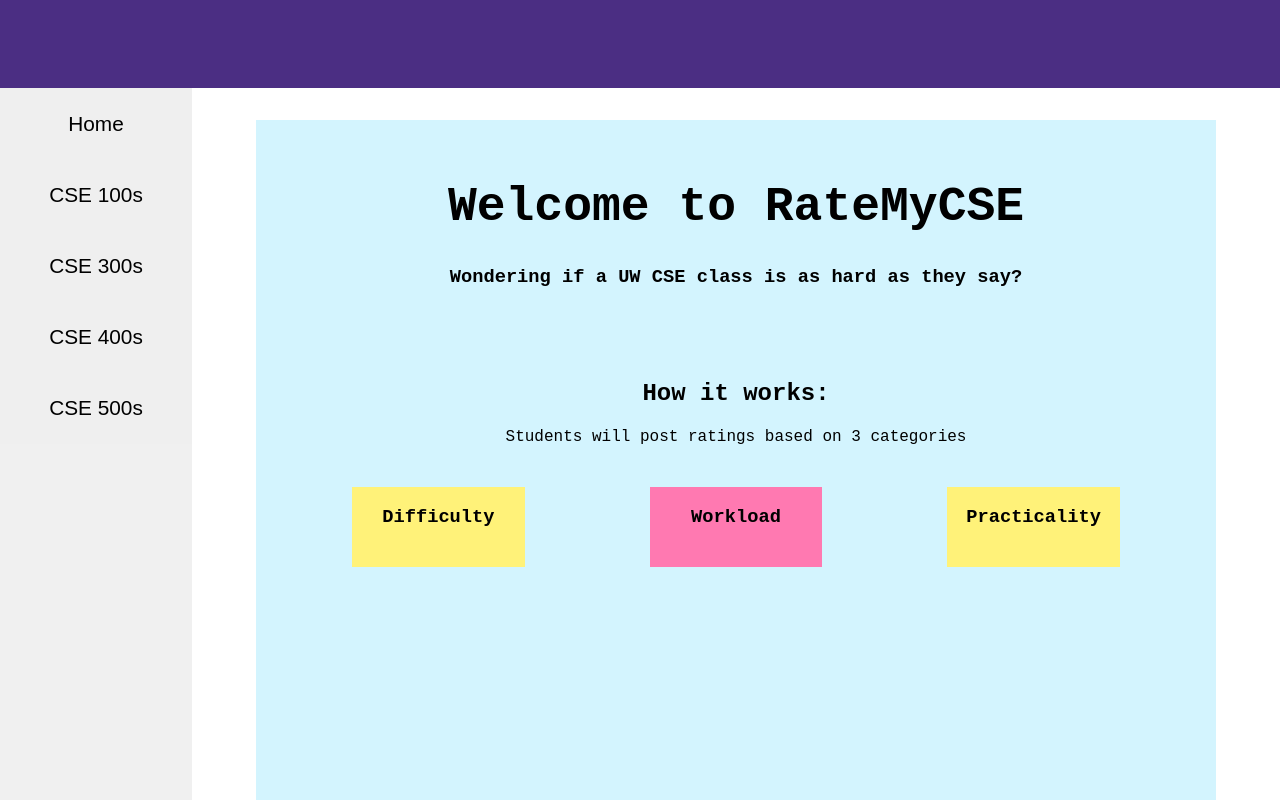
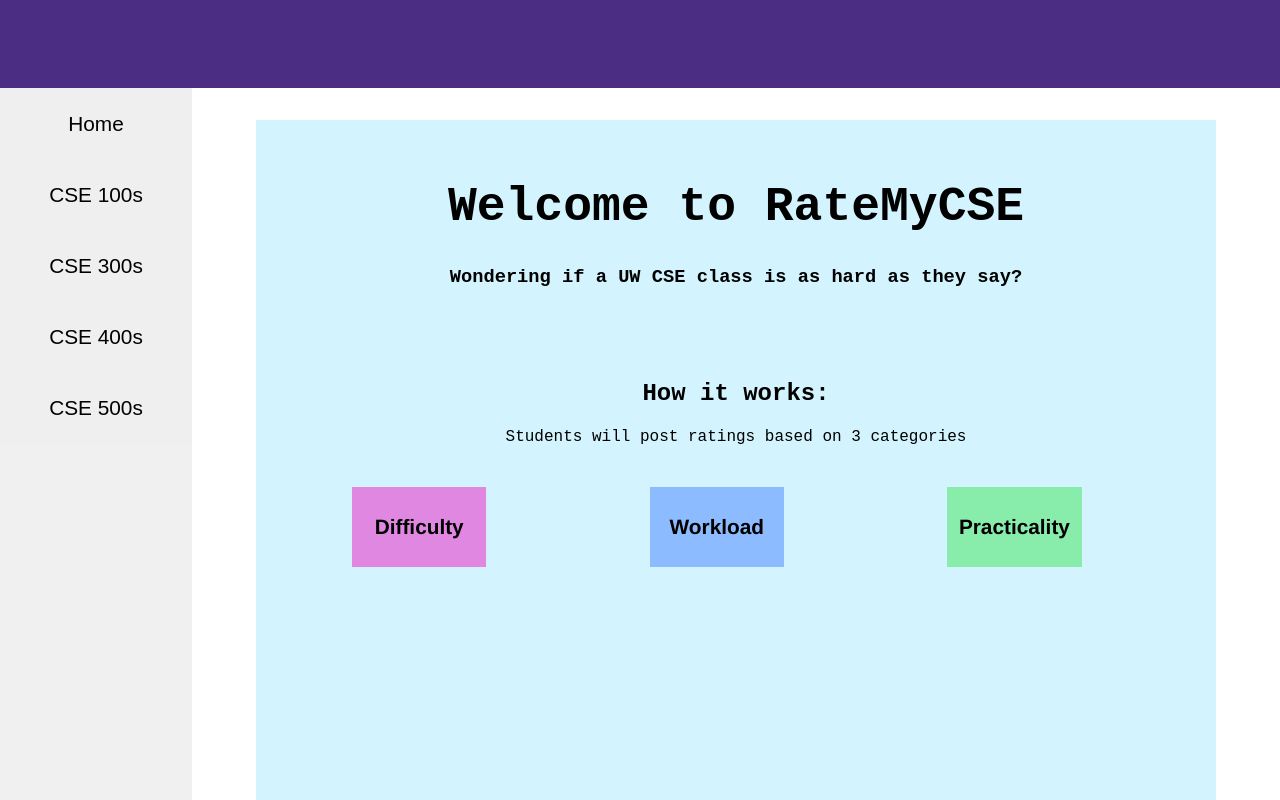
Before and after one commit to twang7310/rate-my-cse, a React (Create React App) app in the folder app/: page / in a window 1280 px wide. Shown: the top 800 px of the page. Built offline with nearby package versions, Linux system fonts and the light colour scheme.

Commit message:
rating boxes added

```diff
--- a/app/src/Homepage/Homepage-components.tsx
+++ b/app/src/Homepage/Homepage-components.tsx
@@ -37,6 +37,17 @@ export const LevelTab: React.FC<{ classlevel: string }> = ({ classlevel }) => {
     );
 }
 
+const RatingBox: React.FC<{label: string, rating: string}> = ({ label, rating }) => {
+  const dynamicClassName = `ratingbox ratingbox-${rating}`;
+
+  return (
+    <div className={dynamicClassName}>
+      {label}
+    </div>
+  );
+};
+
+
 export const InnerPage: React.FC = () => {
     return (
         <div className="innerpage">
@@ -48,15 +59,9 @@ export const InnerPage: React.FC = () => {
             <h4 className="explanation">
               Students will post ratings based on 3 categories
             </h4>
-            <div className="diff-box">
-              <h3>Difficulty</h3>
-            </div>
-            <div className="work-box">
-              <h3>Workload</h3>
-            </div>
-            <div className="prac-box">
-              <h3>Practicality</h3>
-            </div>
+            <RatingBox label="Difficulty" rating="diff" />
+            <RatingBox label="Workload" rating="work" />
+            <RatingBox label="Practicality" rating="prac" />
           </div>
         </div>
     );
--- a/app/src/Homepage/Homepage.css
+++ b/app/src/Homepage/Homepage.css
@@ -65,29 +65,31 @@
   font-weight: normal;
 }
 
-.diff-box {
-  background-color: #fff279;
+.ratingbox {
+  font-family: "Helvetica Neue", sans-serif, Arial;
+  font-weight: bold;
+  font-size: 130%;
+  display: flex;
+  align-items: center;
+  justify-content: center;
+  background-color: white;
   position: absolute;
   margin-top: 20px;
   left: 10%;
   height: 10%;
-  width: 18%;
+  width: 14%;
 }
 
-.work-box {
-  background-color: #ff79b1;
-  position: absolute;
-  margin-top: 20px;
-  left: 41%;
-  height: 10%;
-  width: 18%;
+.ratingbox-diff {
+  background-color: #e087e2;
 }
 
-.prac-box {
-  background-color: #fff279;
-  position: absolute;
-  margin-top: 20px;
-  right: 10%;
-  height: 10%;
-  width: 18%;
+.ratingbox-work {
+  background-color: #8dbbff;
+  left: 41%;
 }
+
+.ratingbox-prac {
+  background-color: #88ecaa;
+  left: 72%;
+}
```
